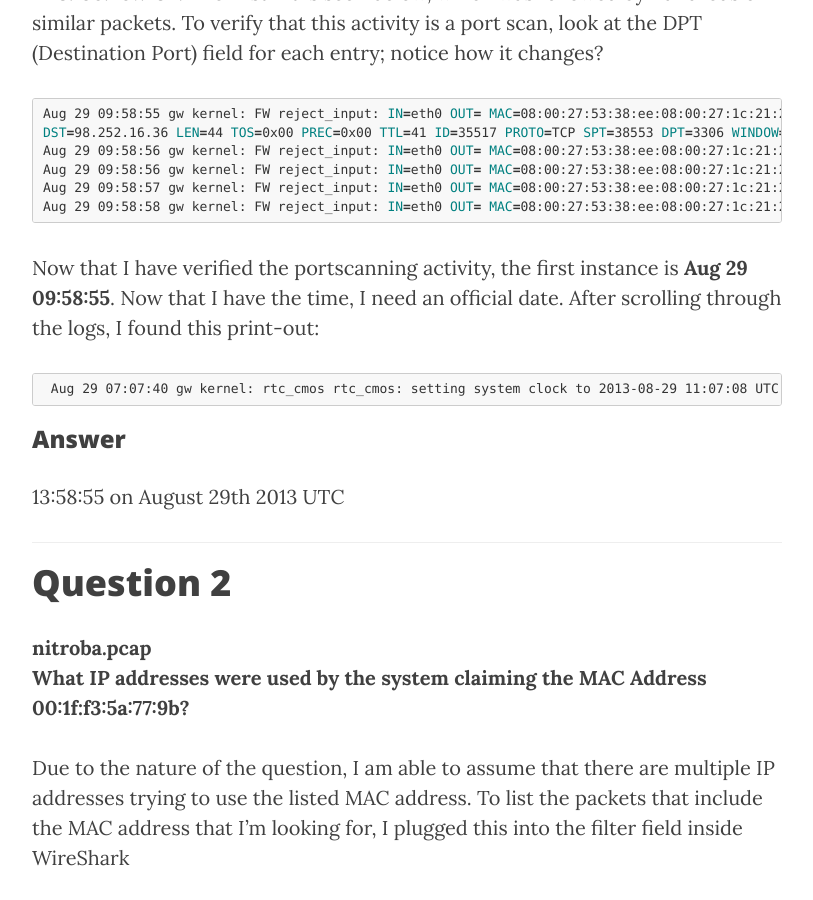
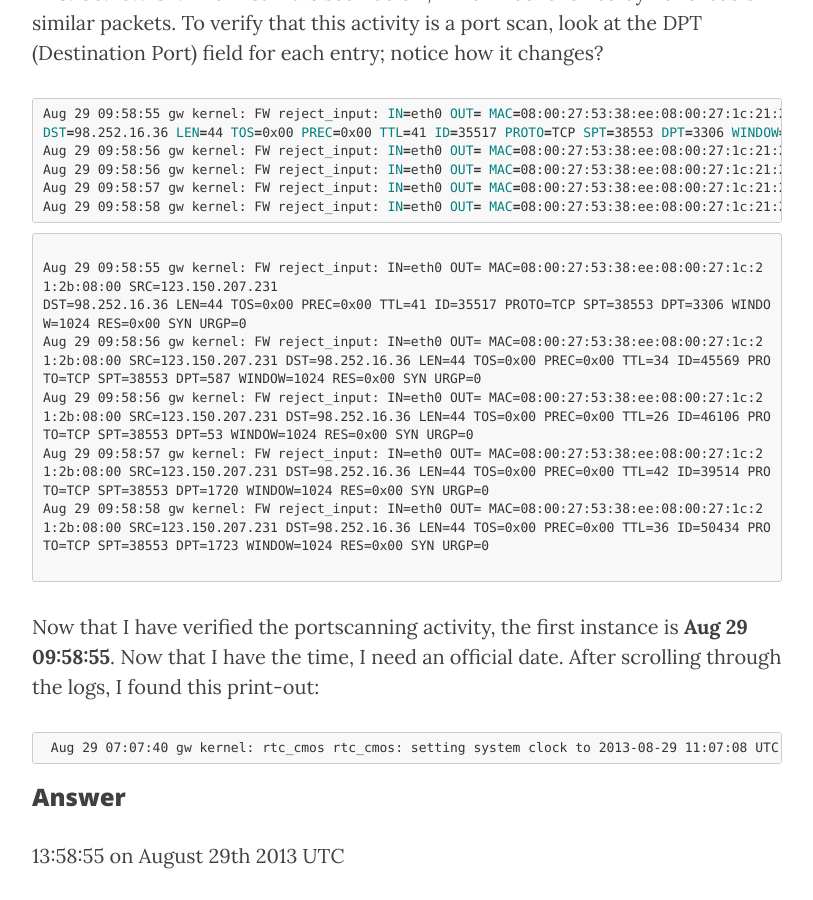
Before and after one commit to RomSec/RomSec.github.io, a Jekyll site: the page built from _posts/2017-06-14-SANSChallenge.markdown, in a window 1280 px wide and 900 px high, scrolled down 1088 px. Shown: the whole window, without its empty margins (233-1046 px from the left). Built offline with Jekyll 4.4.1, drawn with Linux system fonts in a browser that asks for light colours; nearby versions of some CDN libraries.

Commit message:
Update 2017-06-14-SANSChallenge.markdown

```diff
--- a/_posts/2017-06-14-SANSChallenge.markdown
+++ b/_posts/2017-06-14-SANSChallenge.markdown
@@ -25,6 +25,17 @@ Aug 29 09:58:56 gw kernel: FW reject_input: IN=eth0 OUT= MAC=08:00:27:53:38:ee:0
 Aug 29 09:58:56 gw kernel: FW reject_input: IN=eth0 OUT= MAC=08:00:27:53:38:ee:08:00:27:1c:21:2b:08:00 SRC=123.150.207.231 DST=98.252.16.36 LEN=44 TOS=0x00 PREC=0x00 TTL=26 ID=46106 PROTO=TCP SPT=38553 DPT=53 WINDOW=1024 RES=0x00 SYN URGP=0
 Aug 29 09:58:57 gw kernel: FW reject_input: IN=eth0 OUT= MAC=08:00:27:53:38:ee:08:00:27:1c:21:2b:08:00 SRC=123.150.207.231 DST=98.252.16.36 LEN=44 TOS=0x00 PREC=0x00 TTL=42 ID=39514 PROTO=TCP SPT=38553 DPT=1720 WINDOW=1024 RES=0x00 SYN URGP=0
 Aug 29 09:58:58 gw kernel: FW reject_input: IN=eth0 OUT= MAC=08:00:27:53:38:ee:08:00:27:1c:21:2b:08:00 SRC=123.150.207.231 DST=98.252.16.36 LEN=44 TOS=0x00 PREC=0x00 TTL=36 ID=50434 PROTO=TCP SPT=38553 DPT=1723 WINDOW=1024 RES=0x00 SYN URGP=0 {% endhighlight %}
+
+<pre>
+  <code>
+Aug 29 09:58:55 gw kernel: FW reject_input: IN=eth0 OUT= MAC=08:00:27:53:38:ee:08:00:27:1c:21:2b:08:00 SRC=123.150.207.231
+DST=98.252.16.36 LEN=44 TOS=0x00 PREC=0x00 TTL=41 ID=35517 PROTO=TCP SPT=38553 DPT=3306 WINDOW=1024 RES=0x00 SYN URGP=0
+Aug 29 09:58:56 gw kernel: FW reject_input: IN=eth0 OUT= MAC=08:00:27:53:38:ee:08:00:27:1c:21:2b:08:00 SRC=123.150.207.231 DST=98.252.16.36 LEN=44 TOS=0x00 PREC=0x00 TTL=34 ID=45569 PROTO=TCP SPT=38553 DPT=587 WINDOW=1024 RES=0x00 SYN URGP=0
+Aug 29 09:58:56 gw kernel: FW reject_input: IN=eth0 OUT= MAC=08:00:27:53:38:ee:08:00:27:1c:21:2b:08:00 SRC=123.150.207.231 DST=98.252.16.36 LEN=44 TOS=0x00 PREC=0x00 TTL=26 ID=46106 PROTO=TCP SPT=38553 DPT=53 WINDOW=1024 RES=0x00 SYN URGP=0
+Aug 29 09:58:57 gw kernel: FW reject_input: IN=eth0 OUT= MAC=08:00:27:53:38:ee:08:00:27:1c:21:2b:08:00 SRC=123.150.207.231 DST=98.252.16.36 LEN=44 TOS=0x00 PREC=0x00 TTL=42 ID=39514 PROTO=TCP SPT=38553 DPT=1720 WINDOW=1024 RES=0x00 SYN URGP=0
+Aug 29 09:58:58 gw kernel: FW reject_input: IN=eth0 OUT= MAC=08:00:27:53:38:ee:08:00:27:1c:21:2b:08:00 SRC=123.150.207.231 DST=98.252.16.36 LEN=44 TOS=0x00 PREC=0x00 TTL=36 ID=50434 PROTO=TCP SPT=38553 DPT=1723 WINDOW=1024 RES=0x00 SYN URGP=0
+  </code>
+</pre>
 
 Now that I have verified the portscanning activity, the first instance is <b>Aug 29 09:58:55</b>. Now that I have the time, I need an official date. After scrolling through the logs, I found this print-out:
 
```
